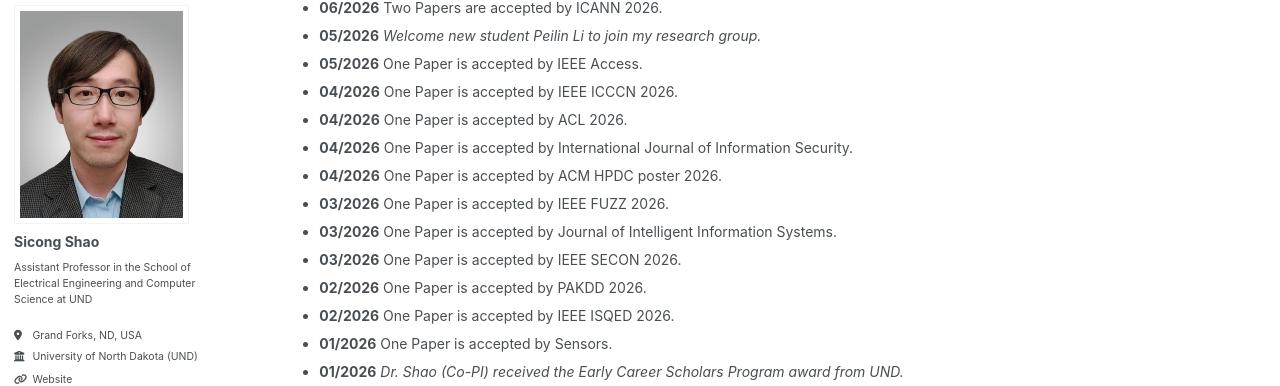
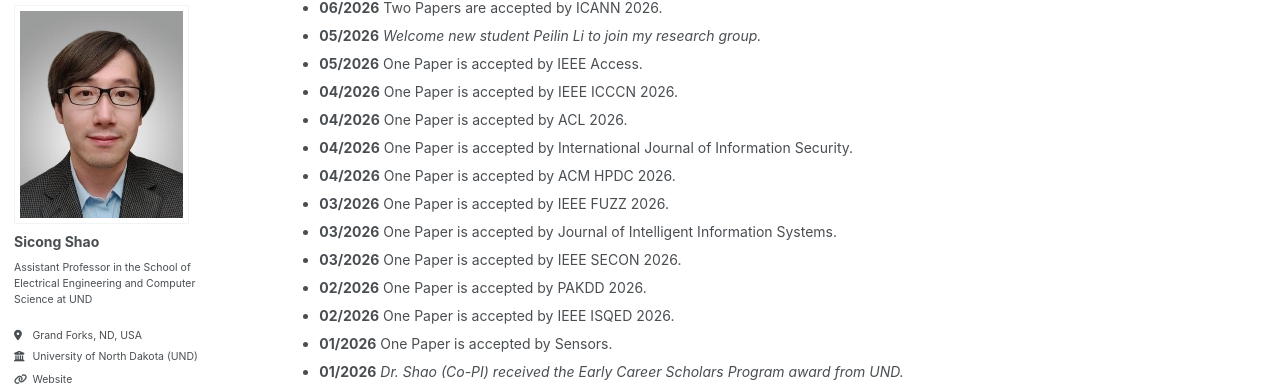
Before and after one commit to sicongshao/sicongshao.github.io, a Jekyll site: the page built from _pages/about.md, in a window 1280 px wide and 900 px high, scrolled down 851 px. Shown: the part 93-479 px from the top of the window. Built offline with Jekyll 4.4.1, drawn with Linux system fonts in a browser that asks for light colours; some web fonts are replaced.

Commit message:
first commit

```diff
--- a/_pages/about.md
+++ b/_pages/about.md
@@ -43,7 +43,7 @@ News
 * **04/2026** One Paper is accepted by IEEE ICCCN 2026.
 * **04/2026** One Paper is accepted by ACL 2026.
 * **04/2026** One Paper is accepted by International Journal of Information Security.
-* **04/2026** One Paper is accepted by ACM HPDC poster 2026.
+* **04/2026** One Paper is accepted by ACM HPDC 2026.
 * **03/2026** One Paper is accepted by IEEE FUZZ 2026.
 * **03/2026** One Paper is accepted by Journal of Intelligent Information Systems.
 * **03/2026** One Paper is accepted by IEEE SECON 2026.
--- a/_pages/publications.html
+++ b/_pages/publications.html
@@ -32,7 +32,7 @@ author_profile: true
 
 
 <li>
-  Q. Shi, Z. Yang, and S. Shao, <strong>"Robust Ensemble Log Anomaly Detection for High-performance Parallel and Distributed Computing Systems,"</strong> <i>35th ACM International Symposium on High-Performance Parallel and Distributed Computing (HPDC Poster) </i>, 2026. (Accepted for Publication)
+  Q. Shi, Z. Yang, and S. Shao, <strong>"Robust Ensemble Log Anomaly Detection for High-performance Parallel and Distributed Computing Systems,"</strong> <i>35th ACM International Symposium on High-Performance Parallel and Distributed Computing (HPDC) -Poster </i>, 2026. (Accepted for Publication)
 </li>
 <br>
 
```
